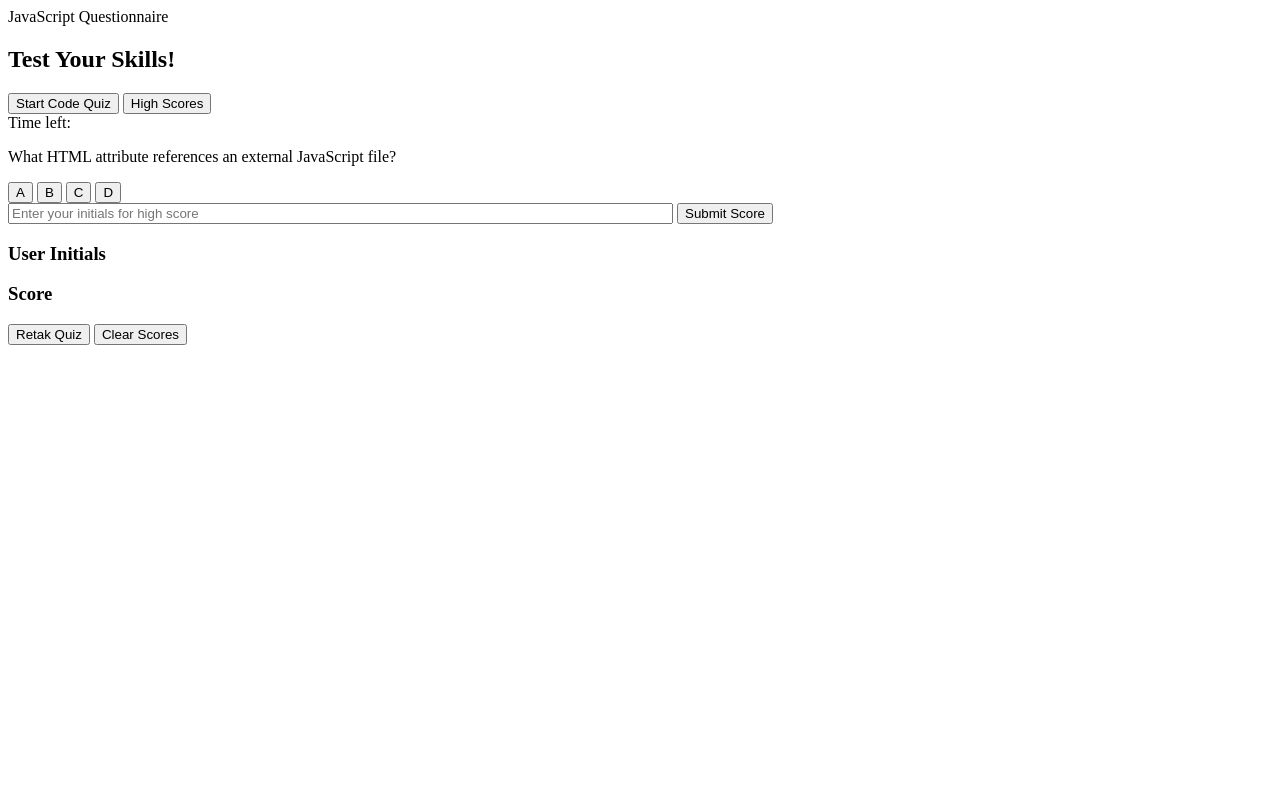
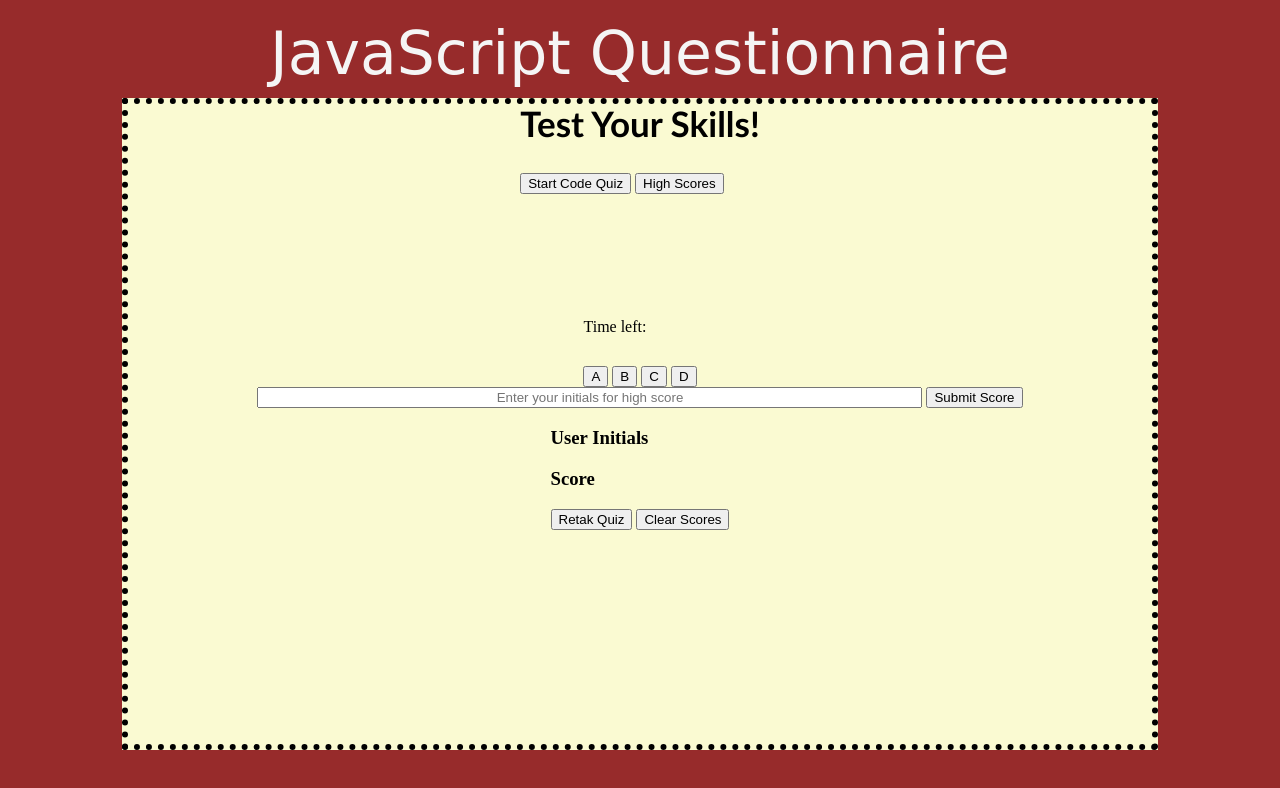
Before and after one commit to ReemMDA99/JavaScript-Questionnaire, a plain HTML site: page index.html in a window 1280 px wide. Drawn offline with Linux system fonts and the light colour scheme.

Commit message:
create css and add styles to header

```diff
--- a/assets/css/style.css
+++ b/assets/css/style.css
@@ -0,0 +1,50 @@
+:root {
+    background-color: #972b2b;
+
+}
+header {
+    font-size: 60px;
+    color:whitesmoke;
+    font-family: cursive;
+    text-align: center;
+    text-shadow: #cccccc;
+    padding: 10px;
+    margin: 30px a;
+}
+li{
+    padding-bottom: 3px;
+    color: rgb(92, 2, 2);
+    list-style-type: none;
+    text-align: center;
+    font-size: 20px;
+}
+p{
+    color: rgb(31, 0, 0);
+    text-shadow: .5px .5px white;
+    text-align: center;
+    font-size: 30px;
+    font-family:Georgia, 'Times New Roman', Times, serif;
+}
+h2{
+    font-family: 'Gill Sans', 'Gill Sans MT', Calibri, 'Trebuchet MS', sans-serif;
+    margin-top: -13.5rem;
+    font-size: 35px;
+}
+input{
+    text-align: center;
+
+}
+
+.card {
+    width: 80vw;
+    height: 80vh;
+    display: flex;
+    flex-direction: column;
+    flex-wrap: wrap;
+    justify-content: center;
+    align-items: center;
+    max-width: 80rem;
+    margin: 0 auto;
+    border:6px dotted black;
+    background-color: lightgoldenrodyellow;
+  }
--- a/index.html
+++ b/index.html
@@ -20,7 +20,7 @@
         <div id="quiz">
             <div id="timer">Time left: </div>
             <div id="questions">
-                <p>What HTML attribute references an external JavaScript file?</p>
+                <p></p>
             </div>
             <button id="a" onclick="checkAnswer('a')">A</button>
             <button id="a" onclick="checkAnswer('b')">B</button>
```
